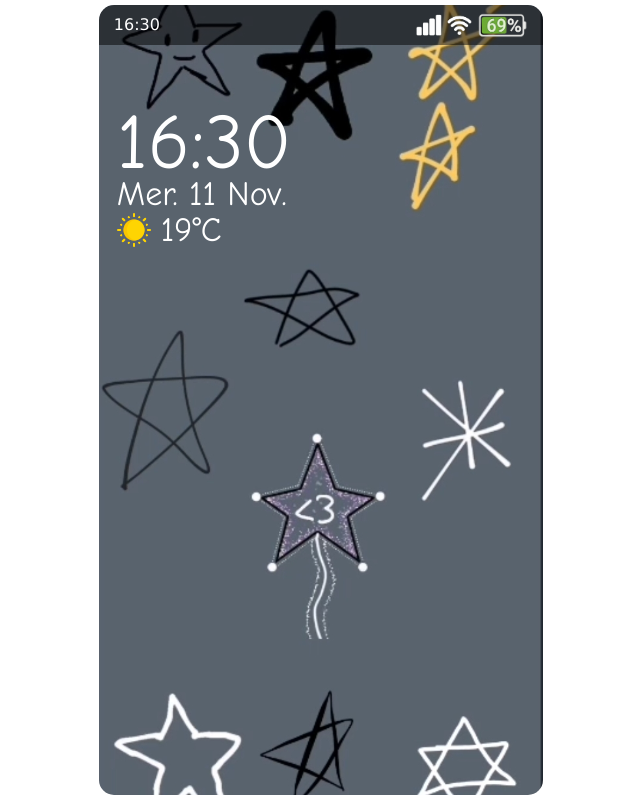
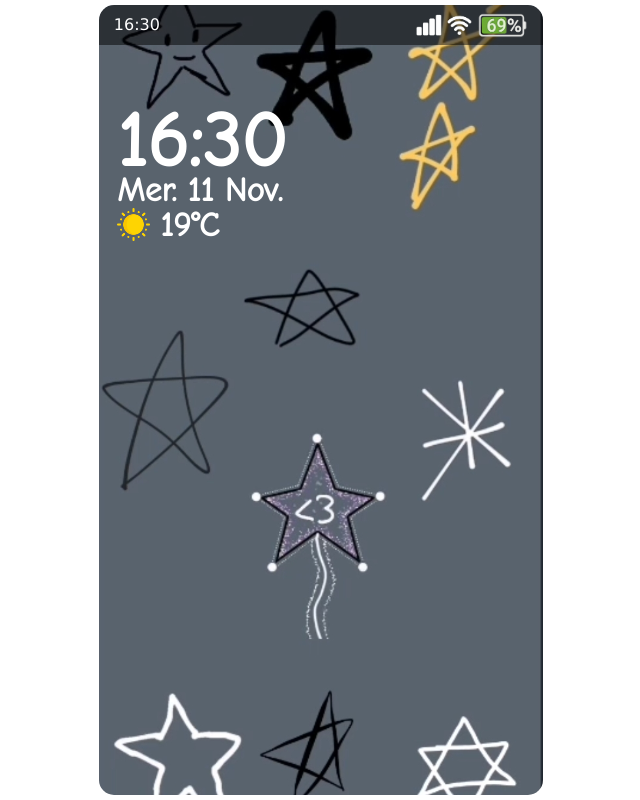
Before and after one commit to ElianoMi/TestTelephone, a plain HTML site: page index.html in a window 1280 px wide. Shown: the whole page, without its empty margins (319-959 px from the left). Drawn offline with Linux system fonts and the light colour scheme.

Commit message:
Correction Style

```diff
--- a/style.css
+++ b/style.css
@@ -79,7 +79,7 @@ body {
     display: flex;
     color: white;
     font-family: 'Comic Neue';
-    font-weight: 5000;
+    font-weight: bolder;
 }
 .time {
     flex-direction: column;
--- a/useful.js
+++ b/useful.js
@@ -54,7 +54,7 @@ export function fitTime() {
         const h3 = time.querySelector('h3');
         const meteo = ecran.querySelector('.meteo');
 
-        const cible = time.classList.contains('big') ? (longueur / 2.5) : (longueur / 3);
+        const cible = time.classList.contains('big') ? (longueur / 2.5) : (longueur / 3.5);
 
         let tailleH2 = 0;
         let tailleH3 = 0;
```
